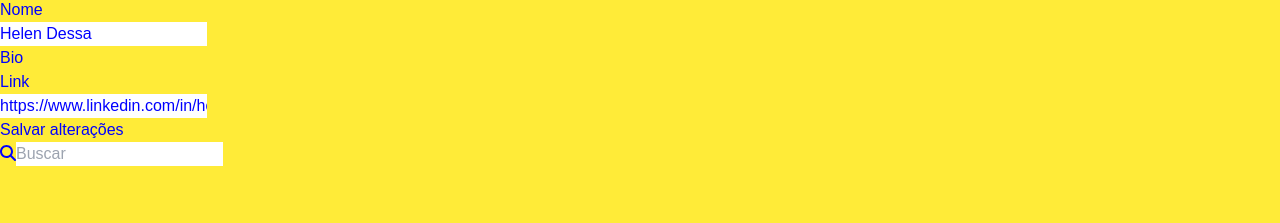
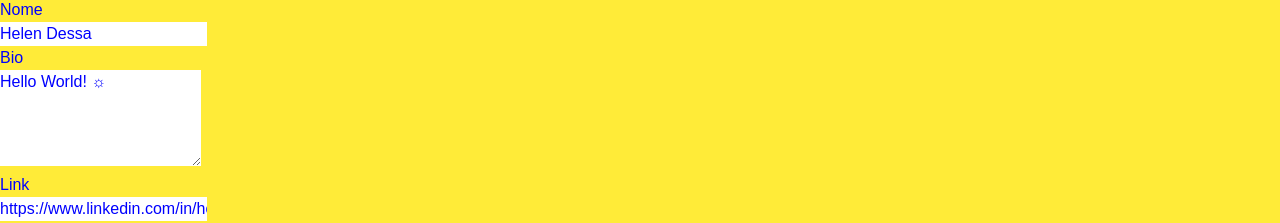
Before and after one commit to helendessa/petpet, a Next.js app in the folder petpet-frontend/: page /1/edit in a window 1280 px wide. Shown: the part 1114-1337 px from the top of the page. Before the commit the page ends 1280 px from the top, so only its background shows below. Built offline with nearby package versions, Linux system fonts and the light colour scheme.

Commit message:
Add search page

```diff
--- a/petpet-frontend/src/app/(ui)/[slug]/edit/page.tsx
+++ b/petpet-frontend/src/app/(ui)/[slug]/edit/page.tsx
@@ -2,6 +2,7 @@ import { ProfileFeed } from "@/components/profile/profile-feed";
 import { Button } from "@/components/ui/button";
 import { GeneralHeader } from "@/components/ui/general-header";
 import { Input } from "@/components/ui/input";
+import { TextArea } from "@/components/ui/text-area";
 import { user } from "@/data/user";
 import { faCamera, faLink, faXmark } from "@fortawesome/free-solid-svg-icons";
 import { FontAwesomeIcon } from "@fortawesome/react-fontawesome";
@@ -50,6 +51,11 @@ export default function Page () {
                 </label>
                 <label>
                     <p className="text-lg text-blue-700 mb-2 font-bold">Bio</p>
+                    <TextArea
+                        placeholder="Digite sua bio"
+                        rows={4}
+                        value={user.bio}
+                    />
                 </label>
                 <label>
                     <p className="text-lg text-blue-700 mb-2 font-bold">Link</p>
--- a/petpet-frontend/src/components/ui/text-area.tsx
+++ b/petpet-frontend/src/components/ui/text-area.tsx
@@ -0,0 +1,18 @@
+type Props = {
+    placeholder: string;
+    rows: number;
+    value?: string;
+ }
+ export const TextArea = ({ placeholder, rows, value }: Props) => {
+    return (
+       <div className="has-[:focus]:border-blue-300 flex items-center rounded-md border-2 border-blue-700">
+          <textarea
+             placeholder={placeholder}
+             value={value}
+             rows={rows}
+             className="flex-1 outline-none bg-transparent p-5 h-full resize-none"
+          >
+          </textarea>
+       </div>
+    )
+ }
```
Also changed, not shown: petpet-frontend/src/app/(ui)/search/page.tsx (added, +30 -0 lines), petpet-frontend/src/app/(ui)/tweet/[id]/page.tsx (added).
